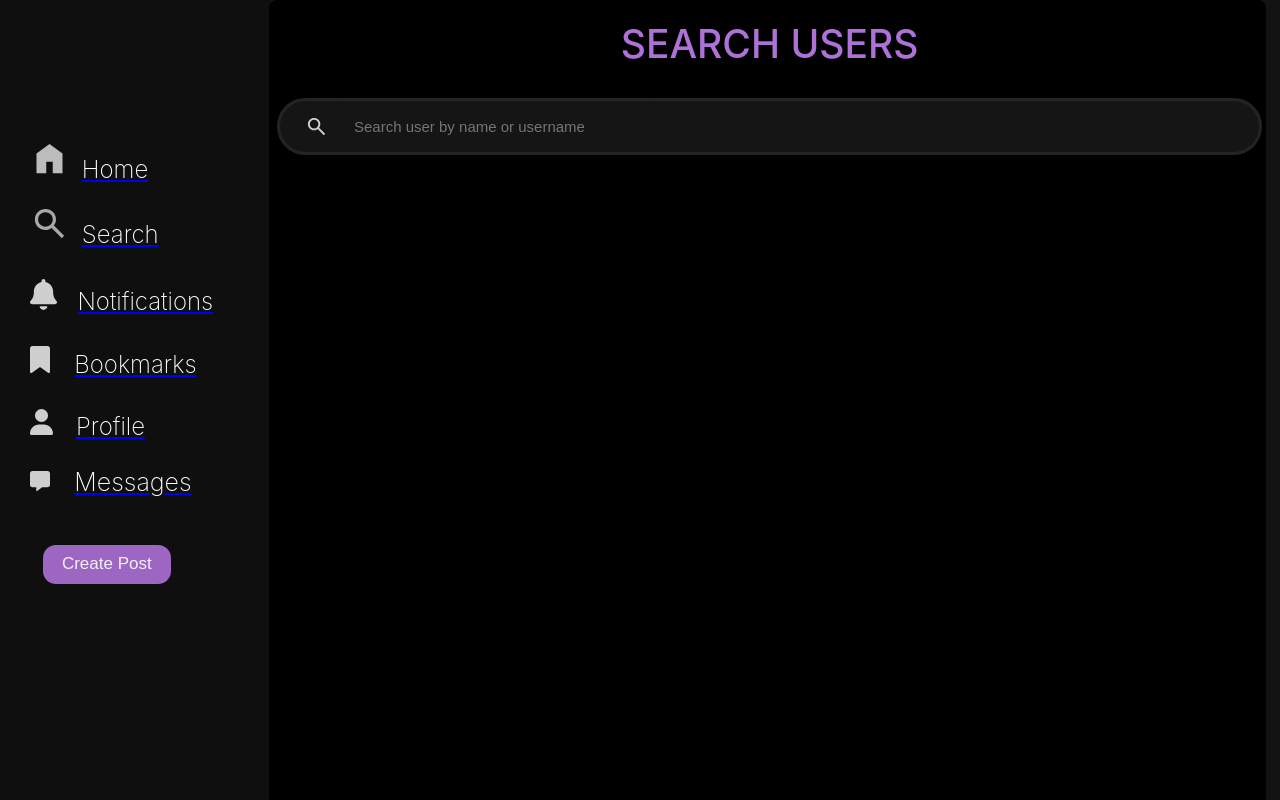
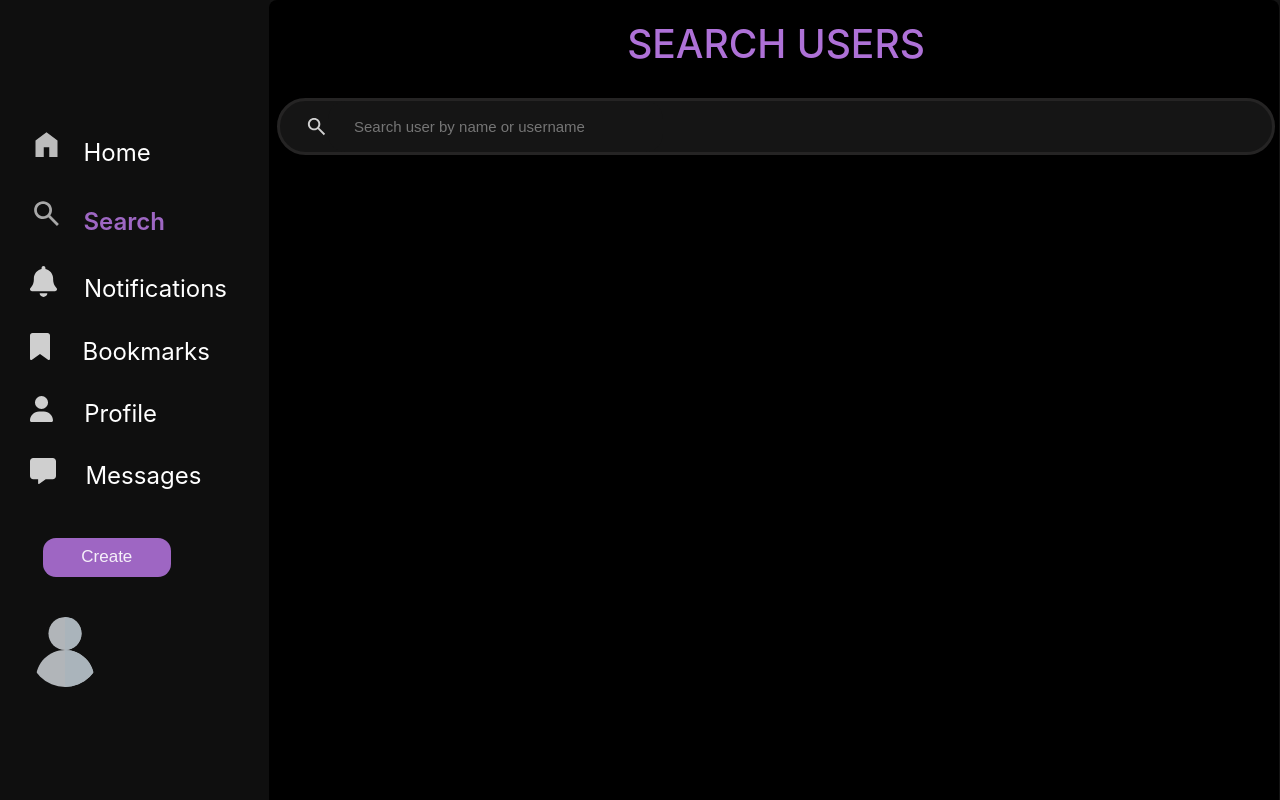
Before and after one commit to soumya-maheshwari/Twitter, a React (Create React App) app in the folder frontend/: page /search in a window 1280 px wide. Built offline with nearby package versions, Linux system fonts and the light colour scheme.

Commit message:
changes in sidebar

```diff
--- a/frontend/src/App.css
+++ b/frontend/src/App.css
@@ -1,3 +1,6 @@
 /* .App {
   text-align: center;
 } */
+/* * {
+  border: 2px solid red;
+} */
--- a/frontend/src/Components/Homepage/CreatePost/CreatePost.jsx
+++ b/frontend/src/Components/Homepage/CreatePost/CreatePost.jsx
@@ -178,7 +178,7 @@ const CreatePost = () => {
                   <EmojiPicker
                     theme="dark"
                     width="30vw"
-                    height="300px"
+                    height="400px"
                     onEmojiClick={onClickEmoji}
                   />
                 </div>
--- a/frontend/src/Components/Homepage/CreatePost/createpost.css
+++ b/frontend/src/Components/Homepage/CreatePost/createpost.css
@@ -75,7 +75,7 @@
   outline: none;
   background: none;
   font-weight: 500;
-  font-size: 16px;
+  font-size: 19px;
   color: rgba(255, 255, 255, 0.8);
   flex-wrap: wrap;
   padding: 20px;
--- a/frontend/src/Components/Homepage/HomeFeeds.jsx
+++ b/frontend/src/Components/Homepage/HomeFeeds.jsx
@@ -36,7 +36,7 @@ const HomeFeeds = () => {
           {posts &&
             posts.map((post) => {
               return (
-                // <></>
+                <>
                   <PostComponent
                     content={post.content}
                     name={post.user.name}
@@ -48,6 +48,7 @@ const HomeFeeds = () => {
                     isLike={post.likes.includes(userid)}
                     commentsCount={post.commentsCount}
                   />
+                </>
               );
             })}
         </div>
--- a/frontend/src/Components/Notifications/notifications.css
+++ b/frontend/src/Components/Notifications/notifications.css
@@ -0,0 +1,6 @@
+.notifi-page {
+  width: 100vw;
+  height: 100vh;
+  position: fixed;
+  background-color: rgb(28, 28, 28);
+}
--- a/frontend/src/Components/Profilepage/EditProfile.jsx
+++ b/frontend/src/Components/Profilepage/EditProfile.jsx
@@ -179,8 +179,8 @@ const EditProfile = () => {
                 <div className="emojipicker12">
                   <EmojiPicker
                     theme="dark"
-                    width="20vw"
-                    height="300px"
+                    width="43vw"
+                    height="400px"
                     onEmojiClick={onClickEmoji}
                   />
                 </div>
--- a/frontend/src/Components/Profilepage/profilepage.css
+++ b/frontend/src/Components/Profilepage/profilepage.css
@@ -212,8 +212,7 @@
 .emojipicker12 {
   position: absolute;
   top: 39vh;
-  left: 39vw;
-  width: 6vw;
+  left: 19vw;
 }
 .menu-icon-home2 {
   width: 20px;
--- a/frontend/src/Components/Search/search.css
+++ b/frontend/src/Components/Search/search.css
@@ -12,7 +12,7 @@
   border-radius: 8px;
   position: fixed;
   color: white;
-  width: 77vw;
+  width: 78vw;
   height: 100vh;
 }
 
--- a/frontend/src/Components/Sidebar/Sidebar.jsx
+++ b/frontend/src/Components/Sidebar/Sidebar.jsx
@@ -1,4 +1,4 @@
-import React from "react";
+import React, { useState } from "react";
 import "./sidebar.css";
 import homeImg from "../../Assets/home.svg";
 import bellImg from "../../Assets/bell.svg";
@@ -13,35 +13,18 @@ import message2Img from "../../Assets/message2.svg";
 import searchImg from "../../Assets/search.svg";
 import menuImg from "../../Assets/menuIcon.svg";
 import cross from "../../Assets/cross.svg";
+import avtar from "../../Assets/avatar.svg";
 
-import { Link, useNavigate } from "react-router-dom";
+import { Link, useLocation, useNavigate } from "react-router-dom";
 
 const Sidebar = () => {
+  const location = useLocation();
+
+  const isActive = (path) => location.pathname === path;
+  console.log(location);
+  console.log(isActive);
+  const [showOptions, setShowOptions] = useState(false);
   const navigate = useNavigate();
-  const handleHome = () => {
-    document.getElementById("home-icon").src = homeImg2;
-    // document.getElementById("list-name").style.color = "rgb(174, 113, 215)";
-  };
-  const handleBell = () => {
-    document.getElementById("bell-icon").src = bell2Img;
-    // document.getElementById("bell-name").style.color = "rgb(174, 113, 215)";
-  };
-
-  const handleBookmark = () => {
-    document.getElementById("bookmark-icon").src = bookmark2Img;
-    // document.getElementById("bookmarks-name").style.color =
-    //   "rgb(174, 113, 215)";
-  };
-
-  const handleProfile = () => {
-    document.getElementById("profile-icon").src = profile2Img;
-    // document.getElementById("profile-name").style.color = "rgb(174, 113, 215)";
-  };
-
-  const handleMessage = () => {
-    document.getElementById("message-icon").src = bookmark2Img;
-    // document.getElementById("message-name").style.color = "rgb(174, 113, 215)";
-  };
 
   const hideMenu = () => {
     navigate("/homePage");
@@ -51,6 +34,13 @@ const Sidebar = () => {
     navigate("/HomePage");
   };
 
+  const handleProfile = () => {
+    setShowOptions(true);
+  };
+
+  const handleLeave = () => {
+    setShowOptions(false);
+  };
   return (
     <>
       <div className="sidebar">
@@ -63,18 +53,22 @@ const Sidebar = () => {
           onClick={hideMenu}
         />
         <ul className="lists-item">
-          <Link to="/homePage">
+          <Link to="/homePage" style={{ textDecoration: "none" }}>
             {" "}
-            <li
-              className="list-item"
-              //  onClick={handleHome}
-            >
-              <img src={homeImg} alt="" className="home-icon" id="home-icon" />
-              <span id="home-name">Home</span>
+            <li className="list-item">
+              <img
+                src={isActive("/homePage") ? homeImg2 : homeImg}
+                alt="home"
+                className="home-icon"
+                id="home-icon"
+              />
+              <span id={isActive("/homePage") ? "home-name2" : "home-name"}>
+                Home
+              </span>
             </li>
           </Link>
-          <Link to="/search">
-            <li className="list-item" onClick={handleBell}>
+          <Link to="/search" style={{ textDecoration: "none" }}>
+            <li className="list-item">
               <img
                 src={searchImg}
                 alt=""
@@ -82,59 +76,111 @@ const Sidebar = () => {
                 id="search-icon"
               />
 
-              <span className="search-name">Search</span>
+              <span
+                className={isActive("/search") ? "search-name2" : "search-name"}
+              >
+                Search
+              </span>
             </li>{" "}
           </Link>
-          <Link to="/notifications">
-            <li className="list-item" onClick={handleBell}>
-              <img src={bellImg} alt="" className="bell-icon" id="bell-icon" />
+          <Link to="/notifications" style={{ textDecoration: "none" }}>
+            <li className="list-item">
+              <img
+                src={isActive("/notifications") ? bell2Img : bellImg}
+                alt=""
+                className="bell-icon"
+                id="bell-icon"
+              />
 
-              <span className="bell-name">Notifications</span>
+              <span
+                className={
+                  isActive("/notifications") ? "bell-name2" : "bell-name"
+                }
+              >
+                Notifications
+              </span>
             </li>{" "}
           </Link>
-          <Link to="/bookmarks">
-            <li className="list-item" onClick={handleBookmark}>
+          <Link to="/bookmarks" style={{ textDecoration: "none" }}>
+            <li className="list-item">
               <img
-                src={bookmarkImg}
+                src={isActive("/bookmarks") ? bookmark2Img : bookmarkImg}
                 alt=""
                 className="bookmark-icon"
                 id="bookmark-icon"
               />
-              <span className="bookmarks-name">Bookmarks</span>
+              <span
+                className={
+                  isActive("/bookmarks") ? "bookmarks-name2" : "bookmarks-name"
+                }
+              >
+                Bookmarks
+              </span>
             </li>{" "}
           </Link>
-          <Link to="/profile">
-            <li className="list-item" onClick={handleProfile}>
+          <Link to="/profile" style={{ textDecoration: "none" }}>
+            <li className="list-item">
               <img
-                src={profileImg}
+                src={isActive("/profile") ? profile2Img : profileImg}
                 alt=""
                 className="profile-icon"
                 id="profile-icon"
               />
 
-              <span className="profile-name">Profile</span>
+              <span
+                className={
+                  isActive("/profile") ? "profile-name2" : "profile-name"
+                }
+              >
+                Profile
+              </span>
             </li>{" "}
           </Link>
-          <Link to="/messages">
-            <li className="list-item" onClick={handleMessage}>
+          <Link to="/messages" style={{ textDecoration: "none" }}>
+            <li className="list-item">
               <img
-                src={messageImg}
+                src={isActive("/messages") ? message2Img : messageImg}
                 alt=""
                 className="message-icon"
                 id="message-icon"
               />
-              <span className="message-name">Messages</span>
+              <span
+                className={
+                  isActive("/messages") ? "message-name2" : "message-name"
+                }
+              >
+                Messages
+              </span>
             </li>
           </Link>
 
-          <li className="list-item" onClick={handleMessage}>
+          <li className="list-item">
             <button
               type="submit"
               className="create-post-btn"
               onClick={handleCreate}
             >
-              Create Post
+              Create
             </button>
+          </li>
+
+          <li className="list-item">
+            <img
+              alt=""
+              src={avtar}
+              className="logout-pprofile"
+              width={"70px"}
+              height={"70px"}
+              onMouseEnter={handleProfile}
+              // onMouseLeave={handleLeave}
+              onClick={handleProfile}
+            />
+            {showOptions && (
+              <div className="options">
+                <span className="ediht-icon">Edit Profile</span>
+                <span className="logojut-icon">Logout</span>
+              </div>
+            )}
           </li>
         </ul>
       </div>
--- a/frontend/src/Components/Sidebar/sidebar.css
+++ b/frontend/src/Components/Sidebar/sidebar.css
@@ -10,7 +10,7 @@
 
 .sidebar-head {
   margin-left: 3.5vw;
-  margin-top: 80px;
+  margin-top: 35px;
   font-weight: 500;
   font-size: 39px;
   color: rgb(174, 113, 215);
@@ -22,46 +22,53 @@
   padding-left: 34vw;
   display: none;
 }
+
 .lists-item {
   list-style: none;
-  margin-top: 30px;
   font-size: 24px;
   font-weight: 200;
   margin-left: -10px;
-  color: rgba(224, 216, 216, 0.9);
   list-style-type: none;
+  align-items: center;
 }
 
 .home-icon {
-  padding-right: 1vw;
+  padding-right: 1.6vw;
   opacity: 0.8;
-  width: 39px;
+  width: 33px;
   align-items: center;
   text-align: center;
-  margin-top: -10px;
+  margin-top: 30px;
 }
 
 #home-name {
   color: white;
-  font-weight: 200;
+  font-weight: 400;
+}
+#home-name2 {
+  font-weight: 600;
+
+  color: rgb(174, 113, 215, 0.9);
 }
 .search-icon-list {
-  padding-right: 1vw;
+  padding-right: 1.6vw;
   opacity: 0.8;
-  width: 34px;
-  margin-top: 20px;
-  padding-right: 1vw;
-  opacity: 0.8;
-  width: 39px;
+  width: 33px;
   align-items: center;
   text-align: center;
+  margin-top: 30px;
 }
 
 .search-name {
+  font-weight: 400;
   color: white;
 }
+.search-name2 {
+  font-weight: 600;
+  color: rgb(174, 113, 215, 0.9);
+}
 .bell-icon {
-  padding-right: 1.6vw;
+  padding-right: 2.1vw;
   opacity: 0.8;
   width: 27px;
   align-items: center;
@@ -71,10 +78,16 @@
 
 .bell-name {
   color: white;
+  font-weight: 400;
+}
+
+.bell-name2 {
+  font-weight: 600;
+  color: rgb(174, 113, 215, 0.9);
 }
 
 .bookmark-icon {
-  padding-right: 1.9vw;
+  padding-right: 2.54vw;
   opacity: 0.8;
   width: 20px;
   align-items: center;
@@ -84,10 +97,15 @@
 
 .bookmarks-name {
   color: white;
+  font-weight: 400;
+}
+.bookmarks-name2 {
+  font-weight: 600;
+  color: rgb(174, 113, 215, 0.9);
 }
 
 .profile-icon {
-  padding-right: 1.8vw;
+  padding-right: 2.44vw;
   opacity: 0.8;
   width: 23px;
   align-items: center;
@@ -96,38 +114,34 @@
 }
 .profile-name {
   color: white;
+  font-weight: 400;
+}
+
+.profile-name2 {
+  color: rgb(174, 113, 215, 0.9);
+  font-weight: 600;
+}
+.message-name {
+  color: white;
+  font-weight: 400;
+}
+
+.message-name2 {
+  font-weight: 600;
+  color: rgb(174, 113, 215, 0.9);
 }
 
 .message-icon {
-  padding-right: 1.3vw;
+  padding-right: 2.3vw;
   opacity: 0.8;
-  width: 22px;
-  align-items: center;
-  margin-top: 13px;
-  text-align: center;
-}
-.message-name {
-  color: white;
-}
-
-.message-icon {
-  padding-right: 1.9vw;
-  opacity: 0.8;
-  width: 20px;
-  align-items: center;
+  width: 26px;
   margin-top: 30px;
-  text-align: center;
-}
-
-.message-name {
-  font-size: 25px;
 }
 
 .create-post-btn {
   border: none;
   width: 10vw;
   height: 39px;
-  /* margin-left: 1.7vw; */
   border-radius: 13px;
   cursor: pointer;
   font-weight: 300;
@@ -136,6 +150,10 @@
   margin-left: 1vw;
   color: rgba(255, 255, 255, 0.9);
   background-color: rgb(174, 113, 215, 0.9);
+}
+.logout-pprofile {
+  border-radius: 50%;
+  margin-top: 5vh;
 }
 /* responsive */
 
```
Also changed, not shown: frontend/src/Components/Bookmarks/bookmark.css (+3 -5 lines). Lines whose indentation alone changed are shown as unchanged.
